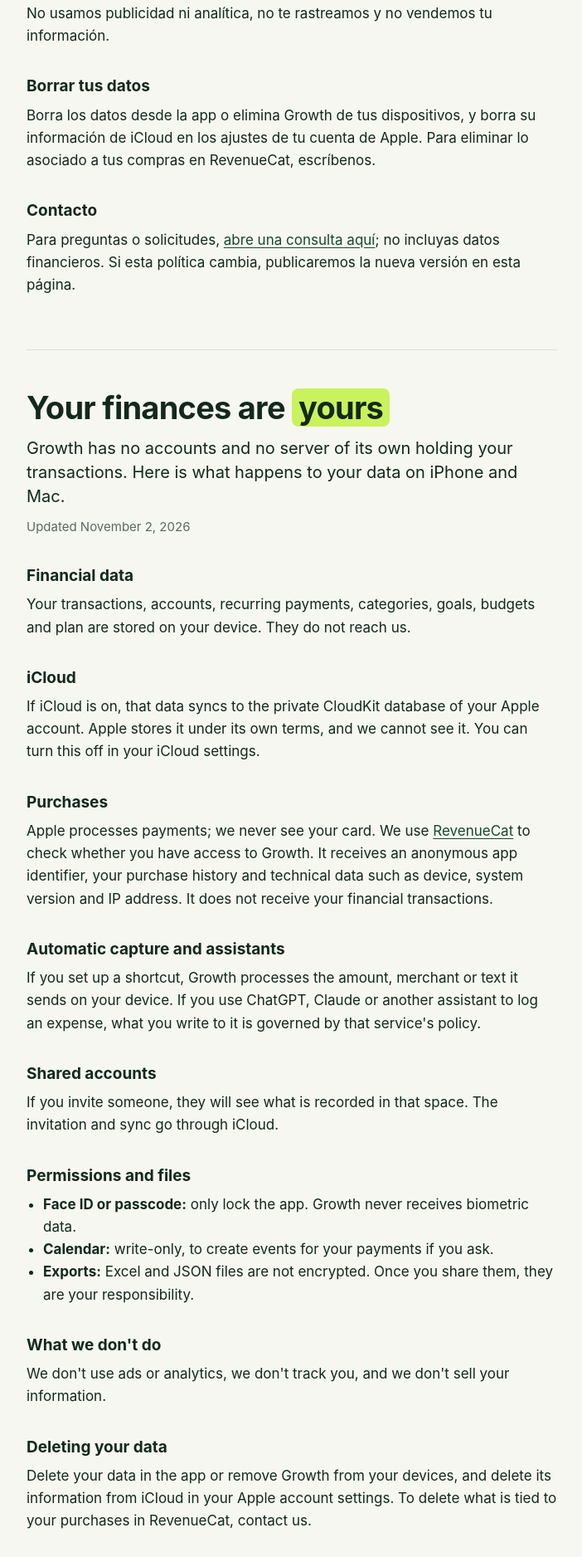
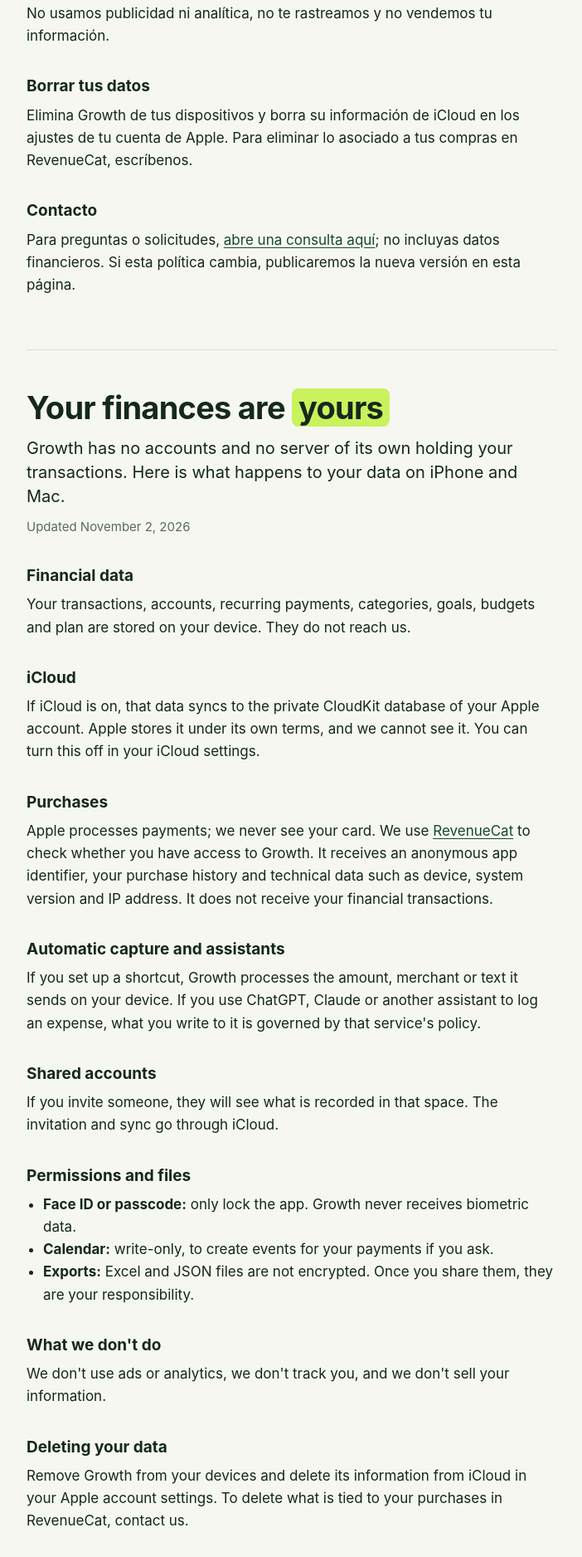
Before and after one commit to jahazielgg/growth-web, a plain HTML site: page index.html in a window 1280 px wide. Shown: the part 1252-3128 px from the top of the page at 83% size, without its empty margins (288-990 px from the left). Drawn offline with Linux system fonts and the light colour scheme.

Commit message:
fix: describe only the data deletion paths that exist
Co-Authored-By: Claude Opus 5.5 <noreply@anthropic.com>
Claude-Session: https://claude.ai/code/session_01RJkR7qASxddpaQsbUFvD4G

```diff
--- a/index.html
+++ b/index.html
@@ -59,7 +59,7 @@ section+section{margin-top:64px;padding-top:48px;border-top:1px solid var(--line
 <p>No usamos publicidad ni analítica, no te rastreamos y no vendemos tu información.</p>
 
 <h2>Borrar tus datos</h2>
-<p>Borra los datos desde la app o elimina Growth de tus dispositivos, y borra su información de iCloud en los ajustes de tu cuenta de Apple. Para eliminar lo asociado a tus compras en RevenueCat, escríbenos.</p>
+<p>Elimina Growth de tus dispositivos y borra su información de iCloud en los ajustes de tu cuenta de Apple. Para eliminar lo asociado a tus compras en RevenueCat, escríbenos.</p>
 
 <h2>Contacto</h2>
 <p>Para preguntas o solicitudes, <a href="https://github.com/jahazielgg/growth-privacy/issues">abre una consulta aquí</a>; no incluyas datos financieros. Si esta política cambia, publicaremos la nueva versión en esta página.</p>
@@ -96,7 +96,7 @@ section+section{margin-top:64px;padding-top:48px;border-top:1px solid var(--line
 <p>We don't use ads or analytics, we don't track you, and we don't sell your information.</p>
 
 <h2>Deleting your data</h2>
-<p>Delete your data in the app or remove Growth from your devices, and delete its information from iCloud in your Apple account settings. To delete what is tied to your purchases in RevenueCat, contact us.</p>
+<p>Remove Growth from your devices and delete its information from iCloud in your Apple account settings. To delete what is tied to your purchases in RevenueCat, contact us.</p>
 
 <h2>Contact</h2>
 <p>For questions or requests, <a href="https://github.com/jahazielgg/growth-privacy/issues">open a request here</a>; do not include financial data. If this policy changes, we will publish the new version on this page.</p>
@@ -133,7 +133,7 @@ section+section{margin-top:64px;padding-top:48px;border-top:1px solid var(--line
 <p>Não usamos publicidade nem análise de uso, não rastreamos você e não vendemos suas informações.</p>
 
 <h2>Apagar seus dados</h2>
-<p>Apague os dados no app ou remova o Growth dos seus dispositivos, e apague as informações dele no iCloud, nos ajustes da sua conta Apple. Para excluir o que está ligado às suas compras no RevenueCat, fale conosco.</p>
+<p>Remova o Growth dos seus dispositivos e apague as informações dele no iCloud, nos ajustes da sua conta Apple. Para excluir o que está ligado às suas compras no RevenueCat, fale conosco.</p>
 
 <h2>Contato</h2>
 <p>Para dúvidas ou solicitações, <a href="https://github.com/jahazielgg/growth-privacy/issues">abra uma consulta aqui</a>; não inclua dados financeiros. Se esta política mudar, publicaremos a nova versão nesta página.</p>
```
